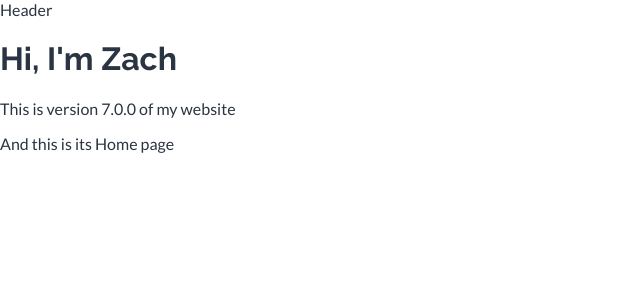
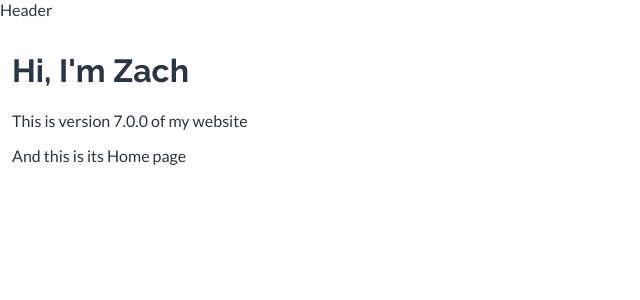
Before and after one commit to zsaffrin/zachsaffrin.com, a React (Create React App) app: page / in a window 1280 px wide. Shown: the top 300 px of the page, without its empty margins (0-640 px from the left). Built offline with nearby package versions, Linux system fonts and the light colour scheme.

Commit message:
Add padding to all pages

```diff
--- a/src/App/Content/Content.css
+++ b/src/App/Content/Content.css
@@ -1,4 +1,4 @@
 
 .Content {
-
+    padding: var(--space3);
 }
--- a/src/App/Content/Content.js
+++ b/src/App/Content/Content.js
@@ -4,7 +4,7 @@ import './Content.css';
 import Home from './Home/Home';
 
 const Content = () => (
-    <Router>
+    <Router className="Content">
         <Home path="/" />
         <Redirect default noThrow from="*" to="/" />
     </Router>
```
